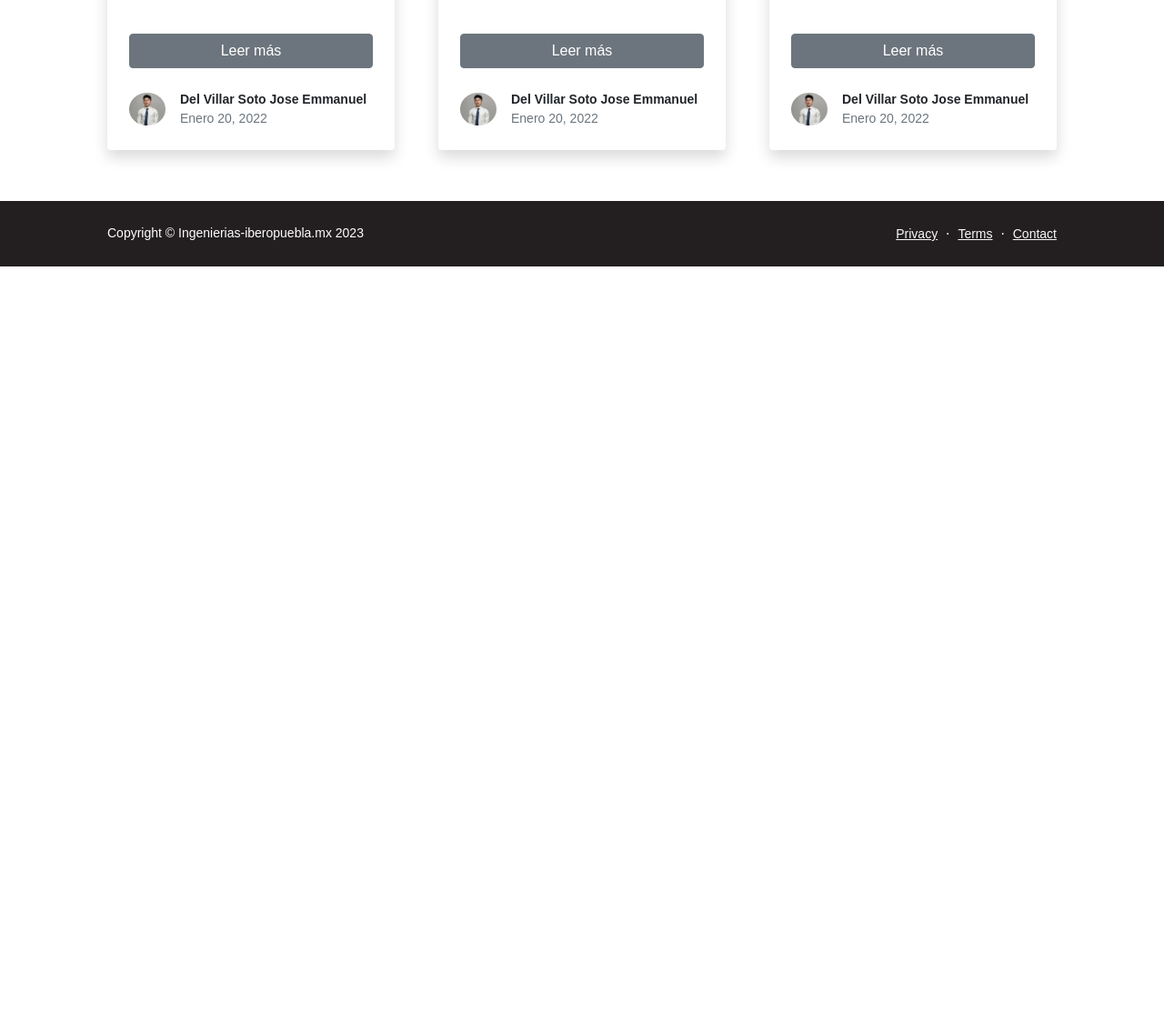
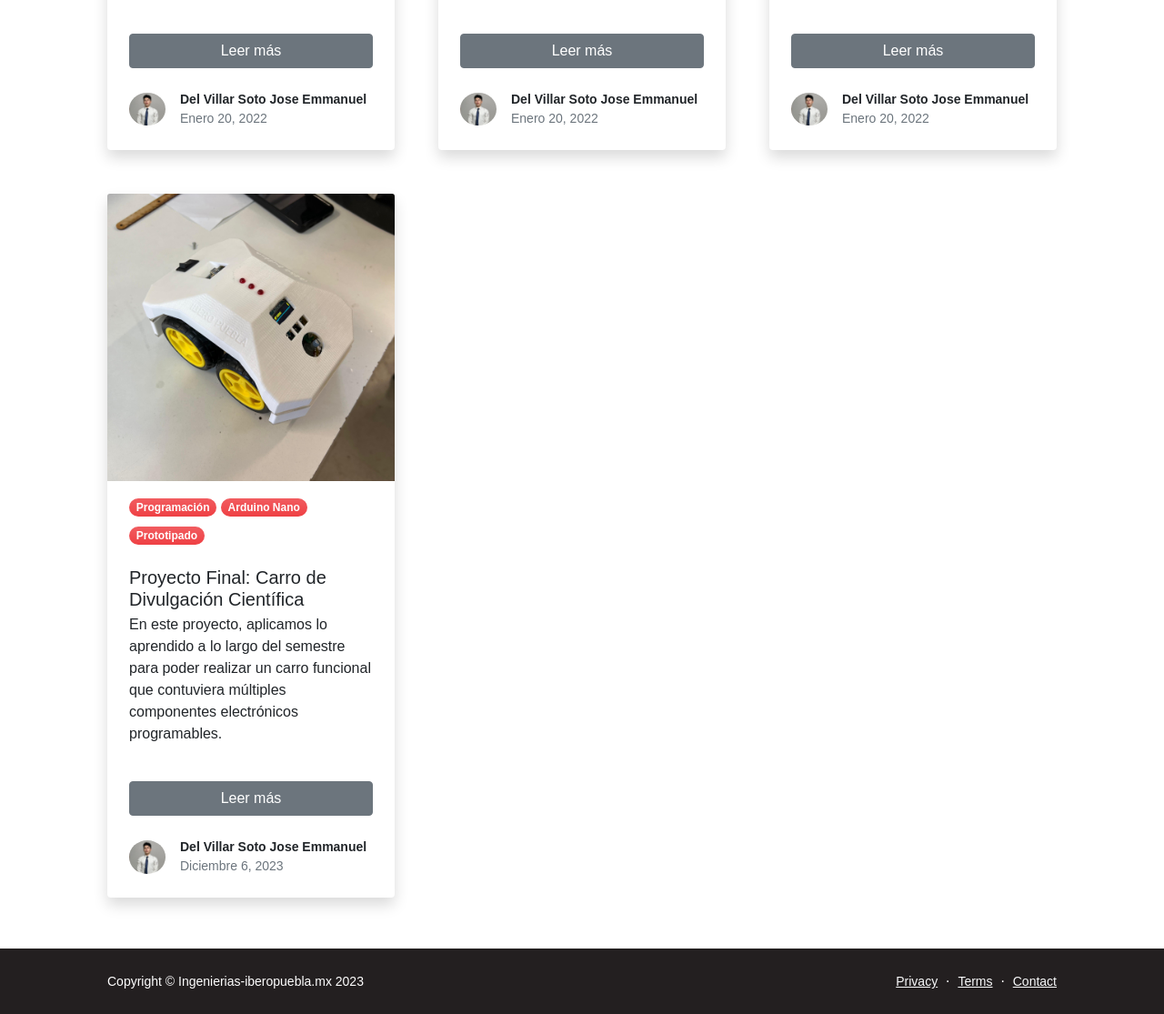
Before and after one commit to EmmanuelDelVillar/practicas-uber, a plain HTML site: page index.html in a window 1280 px wide. Shown: the part 1989-3104 px from the top of the page at 91% size. Before the commit the page ends 2282 px from the top, so only its background shows below. Drawn offline with nearby package versions, Linux system fonts and the light colour scheme.

Commit message:
Add files via upload

```diff
--- a/index.html
+++ b/index.html
@@ -241,6 +241,32 @@
                             </div>
                         </div>
                         <!--Fin de Tarjeta Práctica 1 -->
+                        <!--Tarjeta Práctica 1 -->
+                    <div class="col-lg-4 mb-5">
+                        <div class="card h-100 shadow border-0">
+                            <img class="card-img-top" src="img/Proyecto.jpg" alt="..." />
+                            <div class="card-body px-4">
+                                <a href="#!"><div class="badge bg-primary bg-gradient rounded-pill mb-2">Programación</div></a>
+                                <a href="#!"><div class="badge bg-primary bg-gradient rounded-pill mb-2">Arduino Nano</div></a>
+                                <a href="#!"><div class="badge bg-primary bg-gradient rounded-pill mb-2">Prototipado</div></a>
+                                <h5 class="card-title mt-3 mb-1">Proyecto Final: Carro de Divulgación Científica</h5>
+                                <p class="card-text mb-0">En este proyecto, aplicamos lo aprendido a lo largo del semestre para poder realizar un carro funcional que contuviera múltiples componentes electrónicos programables.</p>
+                            </div>
+                            <div class="d-grid py-4 px-4"><a class="btn btn-primary" href="practica6 copy/">Leer más</a></div>
+                            <div class="card-footer p-4 pt-0 bg-transparent border-top-0">
+                                <div class="d-flex align-items-end justify-content-between">
+                                    <div class="d-flex align-items-center">
+                                        <img class="rounded-circle me-3" src="assets/EMMA.jpeg" alt="..." width="40px">
+                                        <div class="small">
+                                            <div class="fw-bold">Del Villar Soto Jose Emmanuel</div>
+                                            <div class="text-muted">Diciembre 6, 2023</div>
+                                        </div>
+                                    </div>
+                                </div>
+                            </div>
+                        </div>
+                    </div>
+                    <!--Fin de Tarjeta Práctica 1 -->
 
                     </div>
                 </div>
```
Also changed, not shown: img/Proyecto.jpg (added).
